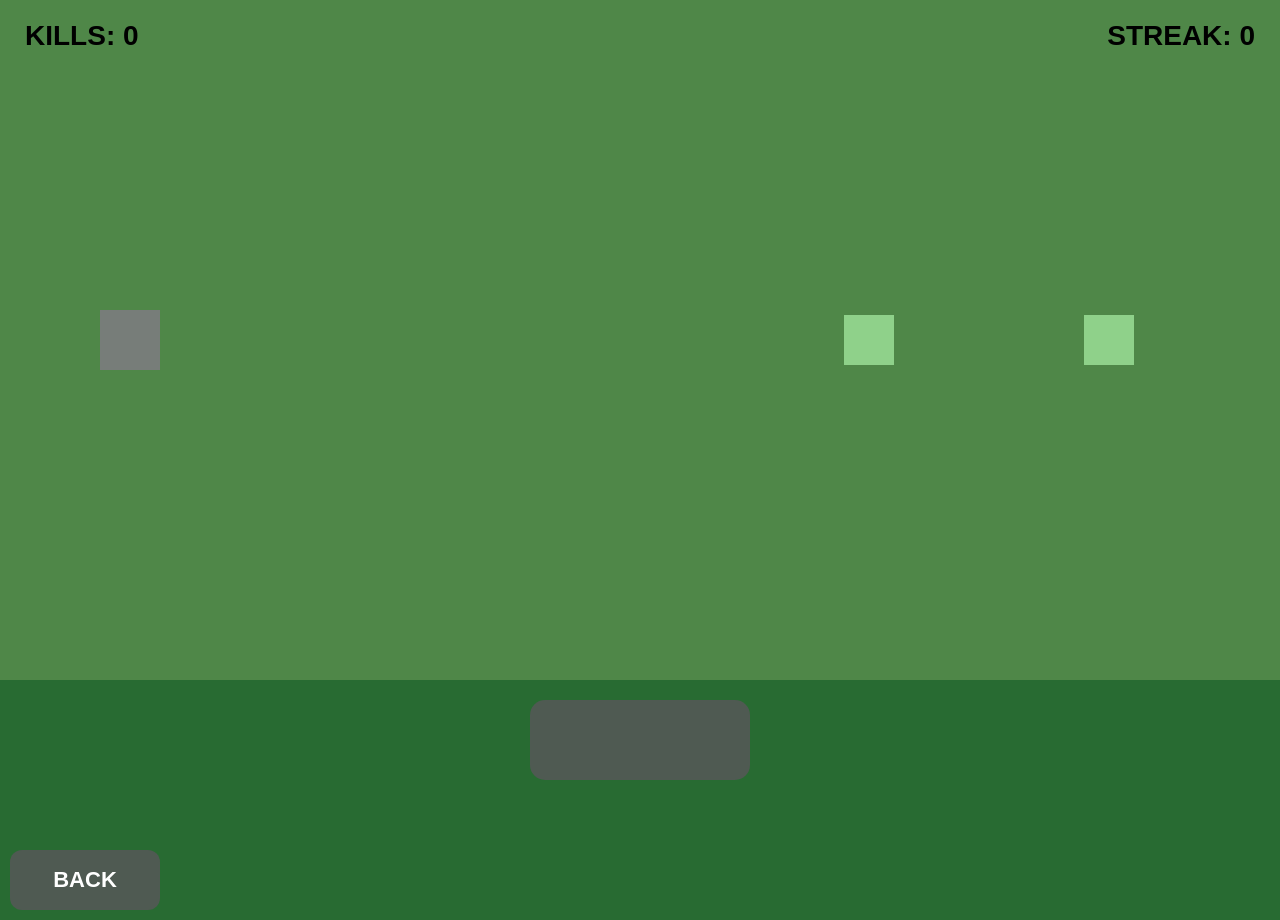
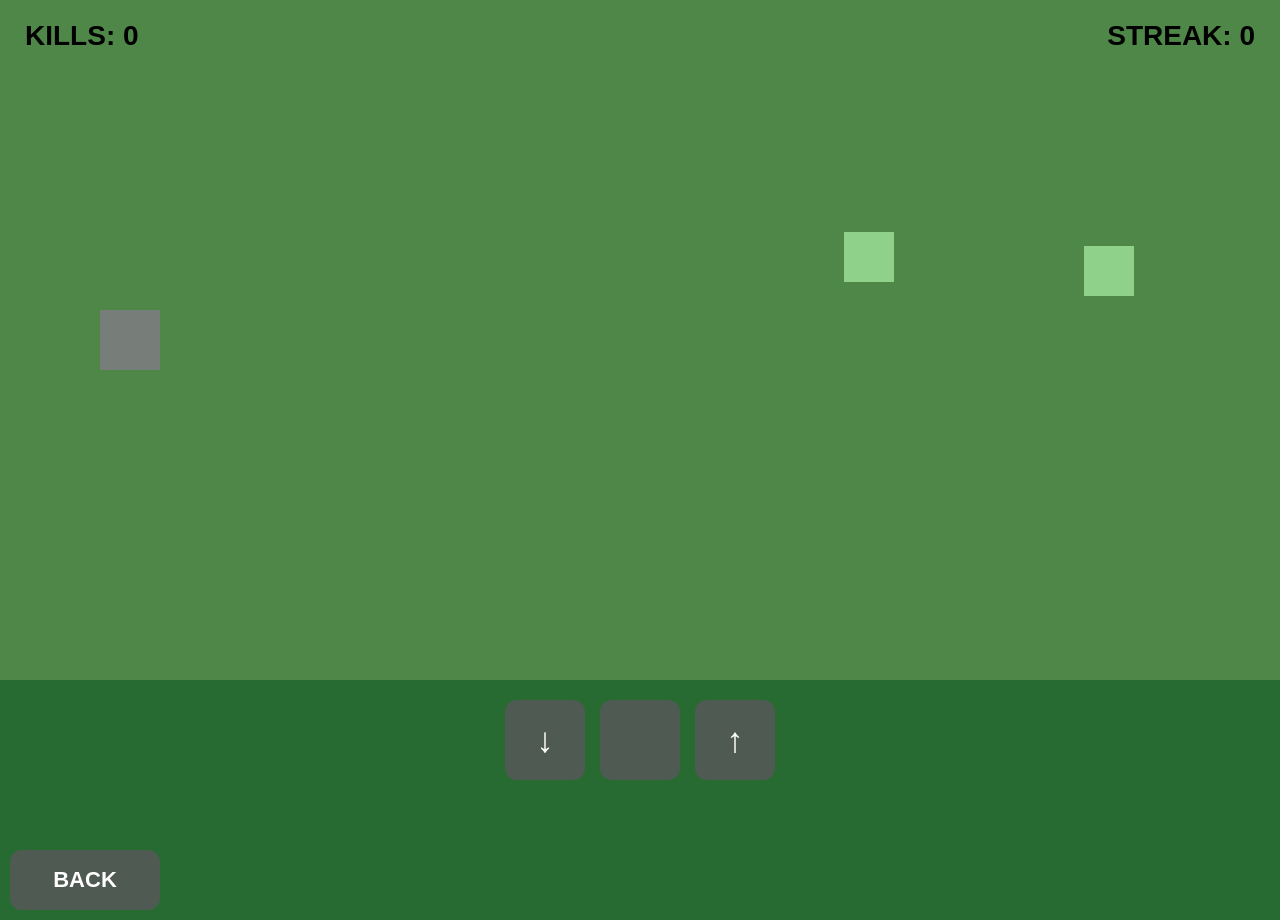
Before and after one commit to SlimeManMiller/SlimeManMillerVR, a plain HTML site: page game.html in a window 1280 px wide. Both pictures are taken after a click on the button "START". Drawn offline with Linux system fonts and the light colour scheme.

Commit message:
Update game.html

```diff
--- a/game.html
+++ b/game.html
@@ -104,6 +104,40 @@
             height: 15vh;
             min-height: 120px;
             background: #286b32;
+            display: flex;
+            align-items: center;
+            justify-content: center;
+            gap: 15px;
+        }
+
+        /* CONTROL BUTTONS */
+        .control-button {
+            width: 80px;
+            height: 80px;
+
+            border: none;
+            border-radius: 12px;
+
+            background: #4f5a52;
+
+            color: white;
+            font-size: 35px;
+            font-weight: bold;
+
+            cursor: pointer;
+            user-select: none;
+
+            transition:
+                transform 0.1s,
+                background 0.2s;
+        }
+
+        .control-button:hover {
+            background: #5d6961;
+        }
+
+        .control-button:active {
+            transform: scale(0.92);
         }
 
         /* BOTTOM */
@@ -113,31 +147,6 @@
             min-height: 120px;
             background: #286b32;
             position: relative;
-        }
-
-        /* SHOOT BUTTON */
-        .shoot-button {
-            position: absolute;
-            left: 50%;
-            top: 50%;
-            transform: translate(-50%, -50%);
-
-            width: 220px;
-            height: 80px;
-
-            border: none;
-            border-radius: 15px;
-
-            background: #4f5a52;
-            cursor: pointer;
-        }
-
-        .shoot-button:hover {
-            background: #5d6961;
-        }
-
-        .shoot-button:active {
-            transform: translate(-50%, -50%) scale(0.95);
         }
 
         /* BACK BUTTON */
@@ -162,7 +171,9 @@
             text-decoration: none;
 
             cursor: pointer;
-            transition: transform 0.2s, background 0.2s;
+            transition:
+                transform 0.2s,
+                background 0.2s;
 
             z-index: 30;
         }
@@ -268,16 +279,35 @@
 
     </div>
 
+
     <!-- CONTROLS -->
     <div class="controls">
 
+        <!-- DOWN -->
+        <button
+            class="control-button"
+            onclick="movePlayer(1)"
+        >
+            ↓
+        </button>
+
         <!-- SHOOT -->
         <button
-            class="shoot-button"
+            class="control-button"
             onclick="shoot()"
-        ></button>
+        >
+        </button>
+
+        <!-- UP -->
+        <button
+            class="control-button"
+            onclick="movePlayer(-1)"
+        >
+            ↑
+        </button>
 
     </div>
+
 
     <!-- BOTTOM -->
     <div class="bottom">
@@ -292,16 +322,30 @@
 
     </div>
 
+
     <script>
 
-        const game = document.getElementById("game");
-        const menu = document.getElementById("menu");
-        const menuTitle = document.getElementById("menuTitle");
-        const startButton = document.getElementById("startButton");
+        const game =
+            document.getElementById("game");
 
-        const killsText = document.getElementById("kills");
-        const streakText = document.getElementById("streak");
-        const player = document.getElementById("player");
+        const menu =
+            document.getElementById("menu");
+
+        const menuTitle =
+            document.getElementById("menuTitle");
+
+        const startButton =
+            document.getElementById("startButton");
+
+        const killsText =
+            document.getElementById("kills");
+
+        const streakText =
+            document.getElementById("streak");
+
+        const player =
+            document.getElementById("player");
+
 
         let enemies = [];
         let bullets = [];
@@ -309,19 +353,62 @@
         let gameStarted = false;
         let enemySpawner = null;
 
+        /* PLAYER Y POSITION */
+        let playerY = 50;
+
+
         /* LOAD PERMANENT KILLS */
         let kills = Number(
-            localStorage.getItem("slimeManMillerKills") || 0
+            localStorage.getItem(
+                "slimeManMillerKills"
+            ) || 0
         );
 
-        /* STREAK STARTS AT 0 */
+
+        /* STREAK */
         let streak = 0;
+
 
         killsText.textContent =
             "KILLS: " + kills;
 
         streakText.textContent =
             "STREAK: " + streak;
+
+
+        /* UPDATE PLAYER */
+        function updatePlayer() {
+
+            playerY =
+                Math.max(
+                    5,
+                    Math.min(
+                        95,
+                        playerY
+                    )
+                );
+
+            player.style.top =
+                playerY + "%";
+        }
+
+
+        /* MOVE PLAYER */
+        function movePlayer(direction) {
+
+            if (!gameStarted) return;
+
+            /*
+                direction:
+                -1 = UP
+                 1 = DOWN
+            */
+
+            playerY +=
+                direction * 8;
+
+            updatePlayer();
+        }
 
 
         /* ADD KILL */
@@ -338,11 +425,13 @@
                 kills
             );
 
+
             /* CURRENT STREAK */
             streak++;
 
             streakText.textContent =
                 "STREAK: " + streak;
+
 
             /* 25+ STREAK */
             if (streak >= 25) {
@@ -381,10 +470,15 @@
 
             clearGame();
 
-            /* RESET STREAK */
             resetStreak();
 
             gameStarted = true;
+
+            /* PLAYER START POSITION */
+            playerY = 50;
+
+            updatePlayer();
+
 
             menu.classList.remove(
                 "game-over"
@@ -394,9 +488,13 @@
                 "hidden"
             );
 
-            enemySpawner = setInterval(() => {
-                createEnemy();
-            }, 1000);
+
+            enemySpawner =
+                setInterval(() => {
+
+                    createEnemy();
+
+                }, 1000);
         }
 
 
@@ -405,26 +503,47 @@
 
             if (!gameStarted) return;
 
+
             const enemy =
                 document.createElement("div");
 
             enemy.classList.add("enemy");
 
-            const centerY =
-                (game.clientHeight / 2) - 25;
+
+            /*
+                RANDOM HEIGHT
+
+                Between 25% and 75%
+                of the game area.
+            */
+
+            const minY = 25;
+            const maxY = 75;
+
+            const randomY =
+                Math.random() *
+                (maxY - minY)
+                + minY;
+
 
             enemy.style.left =
                 game.clientWidth + "px";
 
             enemy.style.top =
-                centerY + "px";
+                randomY + "%";
+
 
             game.appendChild(enemy);
 
+
             enemies.push({
+
                 element: enemy,
+
                 x: game.clientWidth,
-                y: centerY
+
+                y: randomY
+
             });
         }
 
@@ -434,12 +553,20 @@
 
             if (!gameStarted) return;
 
+
             const bullet =
                 document.createElement("div");
 
-            bullet.classList.add("bullet");
+            bullet.classList.add(
+                "bullet"
+            );
 
-            /* 25+ STREAK = RED BULLET */
+
+            /*
+                25+ STREAK
+                = DARK RED BULLET
+            */
+
             if (streak >= 25) {
 
                 bullet.classList.add(
@@ -447,21 +574,32 @@
                 );
             }
 
+
             const playerX =
                 100 + 60;
+
 
             bullet.style.left =
                 playerX + "px";
 
+
             bullet.style.top =
-                (game.clientHeight / 2 - 6) + "px";
+                "calc(" +
+                playerY +
+                "% - 6px)";
+
 
             game.appendChild(bullet);
 
+
             bullets.push({
+
                 element: bullet,
+
                 x: playerX,
-                y: game.clientHeight / 2 - 6
+
+                y: playerY
+
             });
         }
 
@@ -471,23 +609,35 @@
 
             gameStarted = false;
 
-            clearInterval(enemySpawner);
+
+            clearInterval(
+                enemySpawner
+            );
 
             enemySpawner = null;
 
+
             enemies.forEach(enemy => {
+
                 enemy.element.remove();
+
             });
 
+
             bullets.forEach(bullet => {
+
                 bullet.element.remove();
+
             });
+
 
             enemies = [];
             bullets = [];
 
+
             /* RESET STREAK */
             resetStreak();
+
 
             /* SHOW GAME OVER */
             menu.classList.remove(
@@ -498,8 +648,10 @@
                 "game-over"
             );
 
+
             menuTitle.textContent =
                 "GAME OVER";
+
 
             startButton.textContent =
                 "RESTART";
@@ -510,12 +662,18 @@
         function clearGame() {
 
             enemies.forEach(enemy => {
+
                 enemy.element.remove();
+
             });
 
+
             bullets.forEach(bullet => {
+
                 bullet.element.remove();
+
             });
+
 
             enemies = [];
             bullets = [];
@@ -527,23 +685,31 @@
 
             if (gameStarted) {
 
+
                 /* MOVE ENEMIES */
+
                 for (
-                    let i = enemies.length - 1;
+                    let i =
+                        enemies.length - 1;
+
                     i >= 0;
+
                     i--
                 ) {
 
                     const enemy =
                         enemies[i];
 
+
                     enemy.x -= 4;
+
 
                     enemy.element.style.left =
                         enemy.x + "px";
 
 
                     /* PLAYER COLLISION */
+
                     const playerRect =
                         player.getBoundingClientRect();
 
@@ -555,10 +721,13 @@
                     if (
                         playerRect.left <
                             enemyRect.right &&
+
                         playerRect.right >
                             enemyRect.left &&
+
                         playerRect.top <
                             enemyRect.bottom &&
+
                         playerRect.bottom >
                             enemyRect.top
                     ) {
@@ -569,7 +738,8 @@
                     }
 
 
-                    /* REMOVE AT LEFT */
+                    /* REMOVE LEFT */
+
                     if (enemy.x < -60) {
 
                         enemy.element.remove();
@@ -580,16 +750,22 @@
 
 
                 /* MOVE BULLETS */
+
                 for (
-                    let i = bullets.length - 1;
+                    let i =
+                        bullets.length - 1;
+
                     i >= 0;
+
                     i--
                 ) {
 
                     const bullet =
                         bullets[i];
 
+
                     bullet.x += 8;
+
 
                     bullet.element.style.left =
                         bullet.x + "px";
@@ -608,55 +784,87 @@
 
 
                 /* BULLET COLLISIONS */
+
                 for (
-                    let b = bullets.length - 1;
+                    let b =
+                        bullets.length - 1;
+
                     b >= 0;
+
                     b--
                 ) {
 
                     for (
-                        let e = enemies.length - 1;
+                        let e =
+                            enemies.length - 1;
+
                         e >= 0;
+
                         e--
                     ) {
 
                         const bulletRect =
-                            bullets[b].element
+                            bullets[b]
+                                .element
                                 .getBoundingClientRect();
 
+
                         const enemyRect =
-                            enemies[e].element
+                            enemies[e]
+                                .element
                                 .getBoundingClientRect();
 
 
                         if (
                             bulletRect.left <
                                 enemyRect.right &&
+
                             bulletRect.right >
                                 enemyRect.left &&
+
                             bulletRect.top <
                                 enemyRect.bottom &&
+
                             bulletRect.bottom >
                                 enemyRect.top
                         ) {
 
+
                             /* REMOVE ENEMY */
-                            enemies[e].element.remove();
+
+                            enemies[e]
+                                .element
+                                .remove();
+
 
                             /* REMOVE BULLET */
-                            bullets[b].element.remove();
 
-                            enemies.splice(e, 1);
-                            bullets.splice(b, 1);
+                            bullets[b]
+                                .element
+                                .remove();
 
-                            /* KILL +1 / STREAK +1 */
+
+                            enemies.splice(
+                                e,
+                                1
+                            );
+
+                            bullets.splice(
+                                b,
+                                1
+                            );
+
+
+                            /* KILL +1 */
                             addKill();
+
 
                             break;
                         }
                     }
                 }
             }
+
 
             requestAnimationFrame(
                 gameLoop
```
